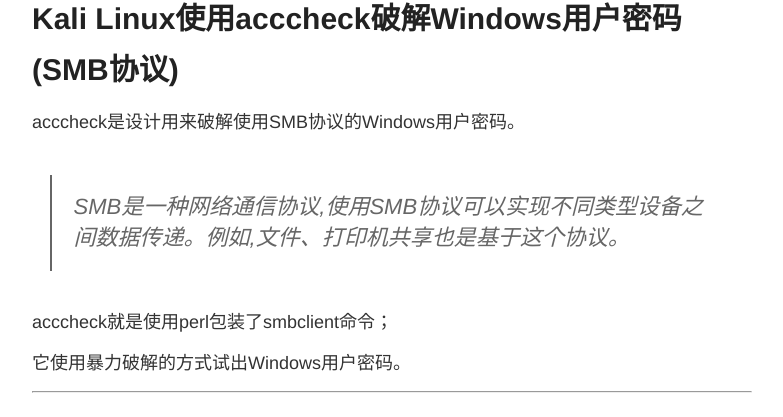
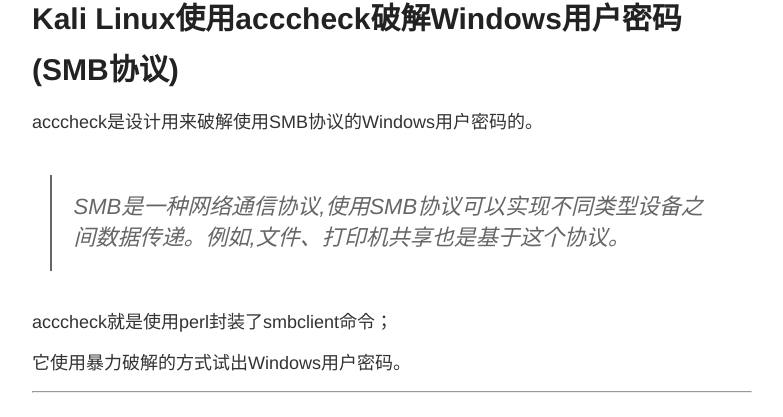
Before and after one commit to tiancode/tiancode.github.io, a Jekyll site: the page built from _posts/2016-4-19-kali-linux-acccheck-crack-windows-passwd-smb.md, in a window 1280 px wide and 900 px high. Shown: the part 168-585 px from the top of the window, without its empty margins (248-1031 px from the left). Built offline with Jekyll 4.4.1, drawn with Linux system fonts in a browser that asks for light colours; comment, search, counter and statistics services are not loaded.

Commit message:
Update 2016-4-19-kali-linux-acccheck-crack-windows-passwd-smb.md

```diff
--- a/_posts/2016-4-19-kali-linux-acccheck-crack-windows-passwd-smb.md
+++ b/_posts/2016-4-19-kali-linux-acccheck-crack-windows-passwd-smb.md
@@ -3,11 +3,11 @@ layout: post
 title: Kali Linux使用acccheck破解Windows用户密码(SMB协议)
 ---
 
-acccheck是设计用来破解使用SMB协议的Windows用户密码。
+acccheck是设计用来破解使用SMB协议的Windows用户密码的。
 
 > SMB是一种网络通信协议,使用SMB协议可以实现不同类型设备之间数据传递。例如,文件、打印机共享也是基于这个协议。
 
-acccheck就是使用perl包装了smbclient命令；
+acccheck就是使用perl封装了smbclient命令；
 
 它使用暴力破解的方式试出Windows用户密码。
 
```
